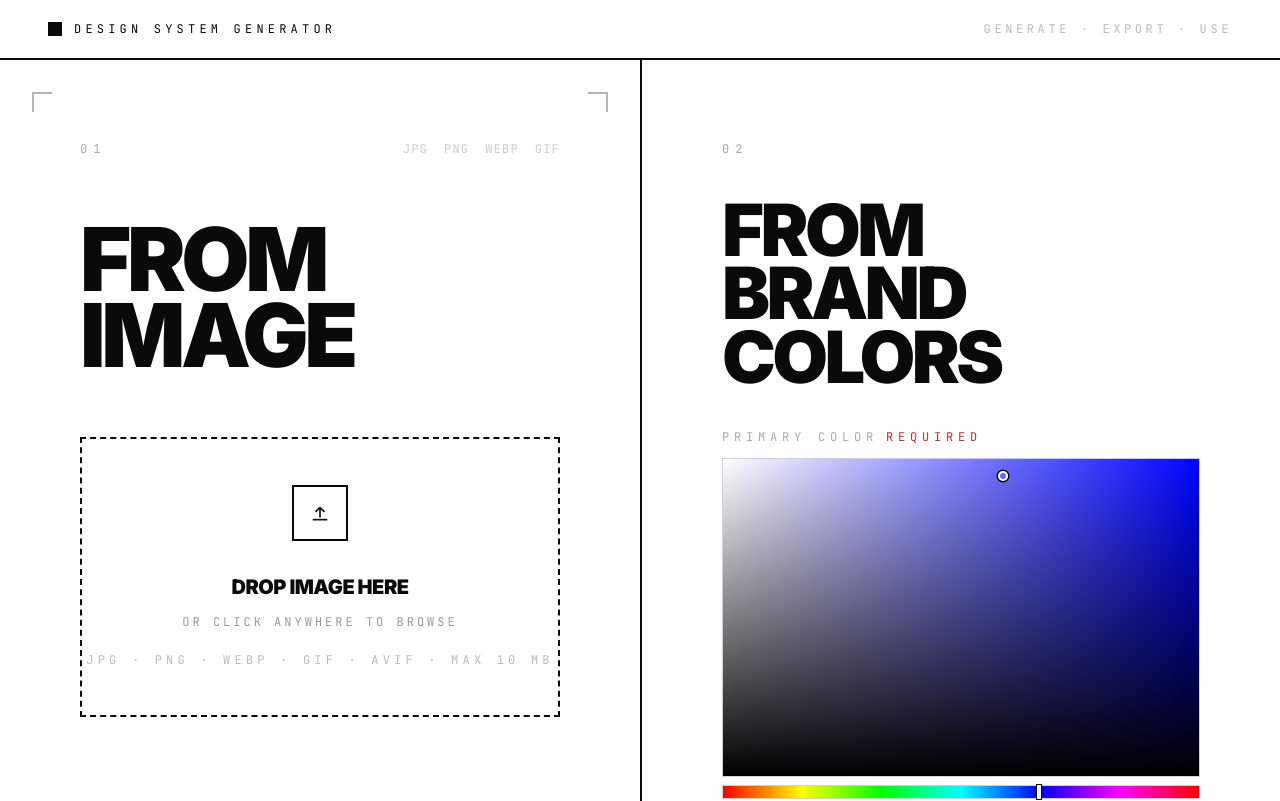
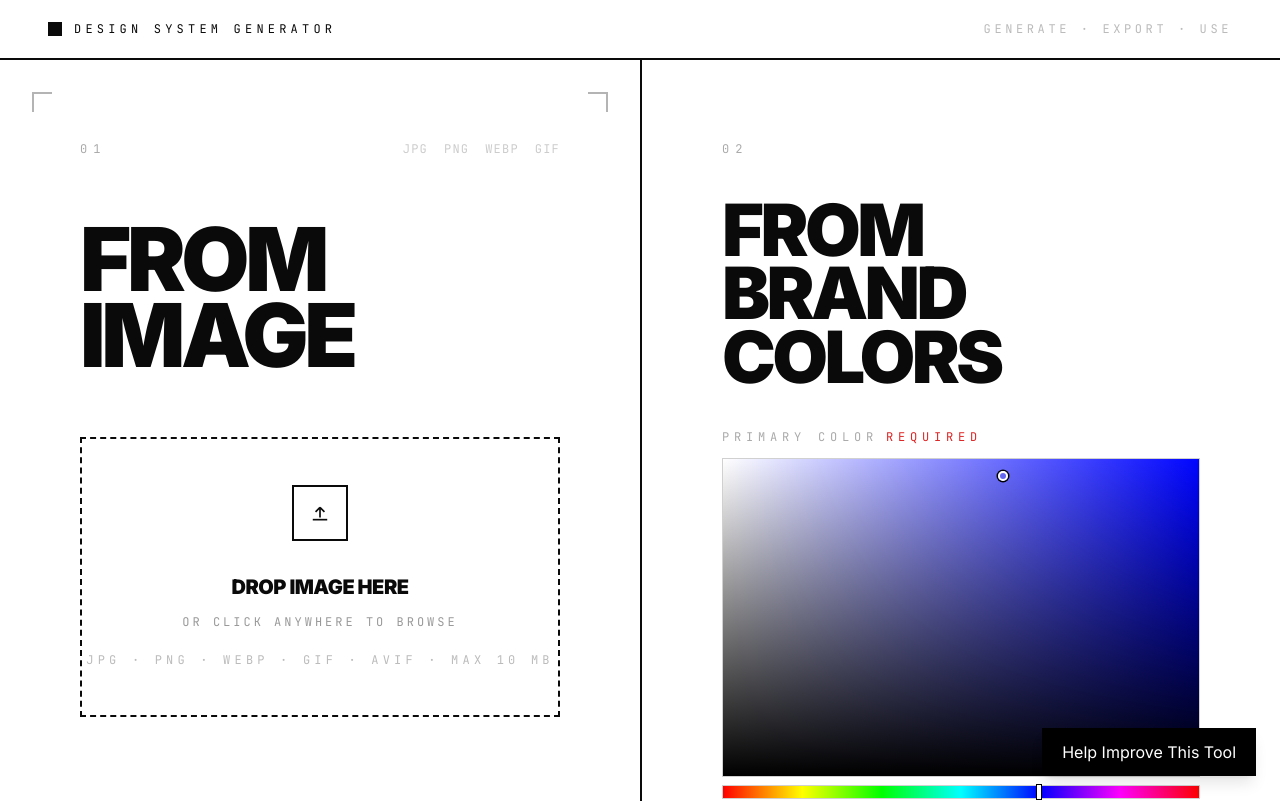
Before and after one commit to janviguliyan/image-palette, a Next.js app: page / in a window 1280 px wide. Shown: the top 801 px of the page. Built offline with nearby package versions, Linux system fonts and the light colour scheme; a web font is replaced by a local one.

Commit message:
added/feedback-form

```diff
--- a/app/layout.tsx
+++ b/app/layout.tsx
@@ -1,5 +1,6 @@
 import type { Metadata } from "next";
 import "./globals.css";
+import FeedbackWidget from "@/components/FeedbackWidget";
 
 // export const metadata: Metadata = {
 //   title: "Design System Generator — Palette from Image or Brand Colors",
@@ -50,7 +51,11 @@ export default function RootLayout({
 }>) {
   return (
     <html lang="en">
-      <body className="min-h-screen bg-[#fafafa]">{children}</body>
+      <script async src="https://tally.so/widgets/embed.js"></script>
+      <body className="min-h-screen bg-[#fafafa]">
+        {children}
+        <FeedbackWidget />
+      </body>
     </html>
   );
 }
--- /dev/null
+++ b/components/FeedbackWidget.tsx
@@ -0,0 +1,16 @@
+"use client";
+
+export default function FeedbackButton() {
+  return (
+    <button
+    data-tally-open="aQxEQX"
+    data-tally-overlay="1"
+    data-tally-emoji-text="👋"
+    data-tally-emoji-animation="wave"
+    data-tally-form-events-forwarding="1"
+    className="fixed bottom-6 right-6 z-50 bg-black text-white px-5 py-3 shadow-lg hover:bg-gray-900 transition"
+    >
+        Help Improve This Tool
+    </button>
+  );
+}
```
